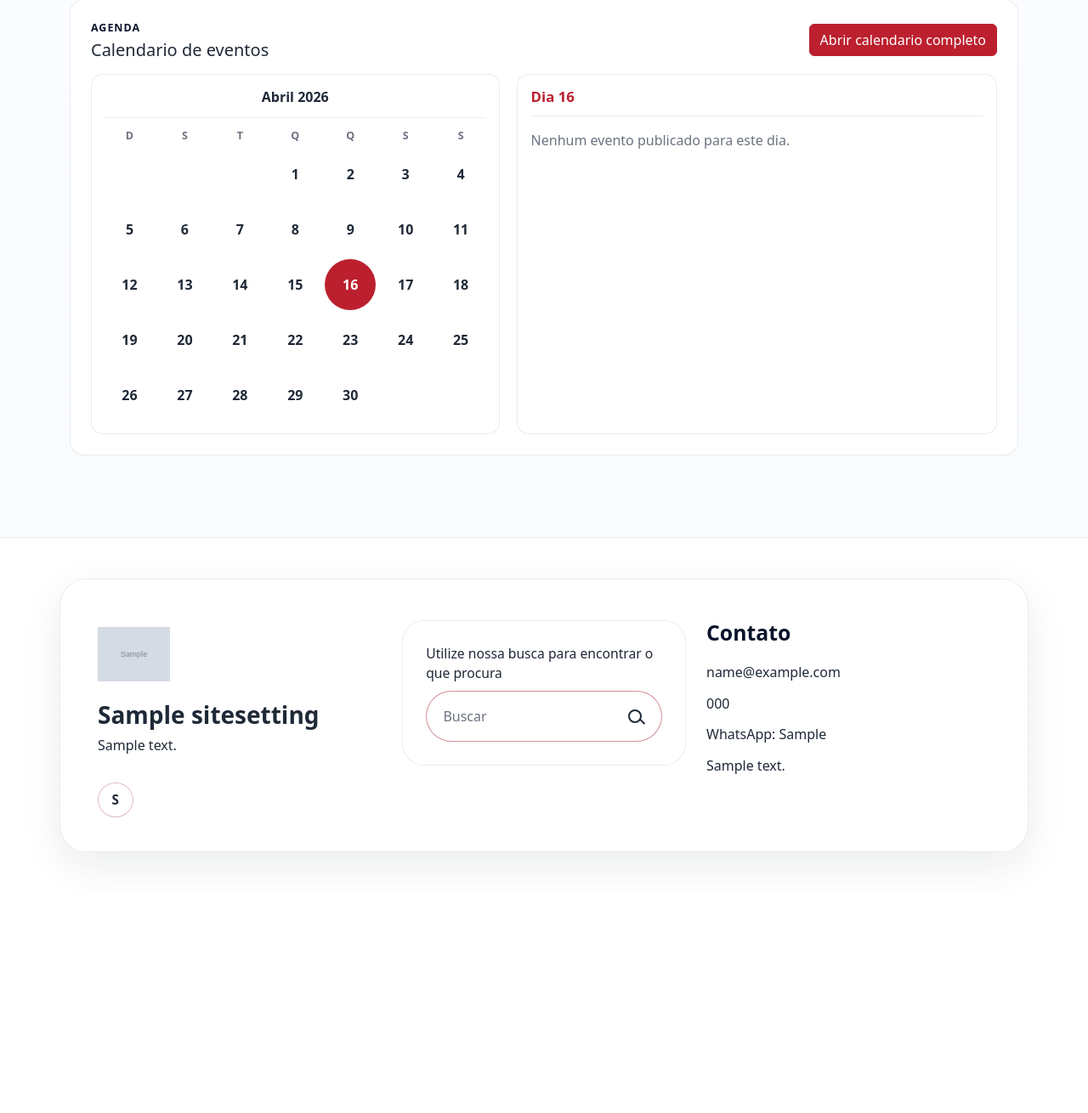
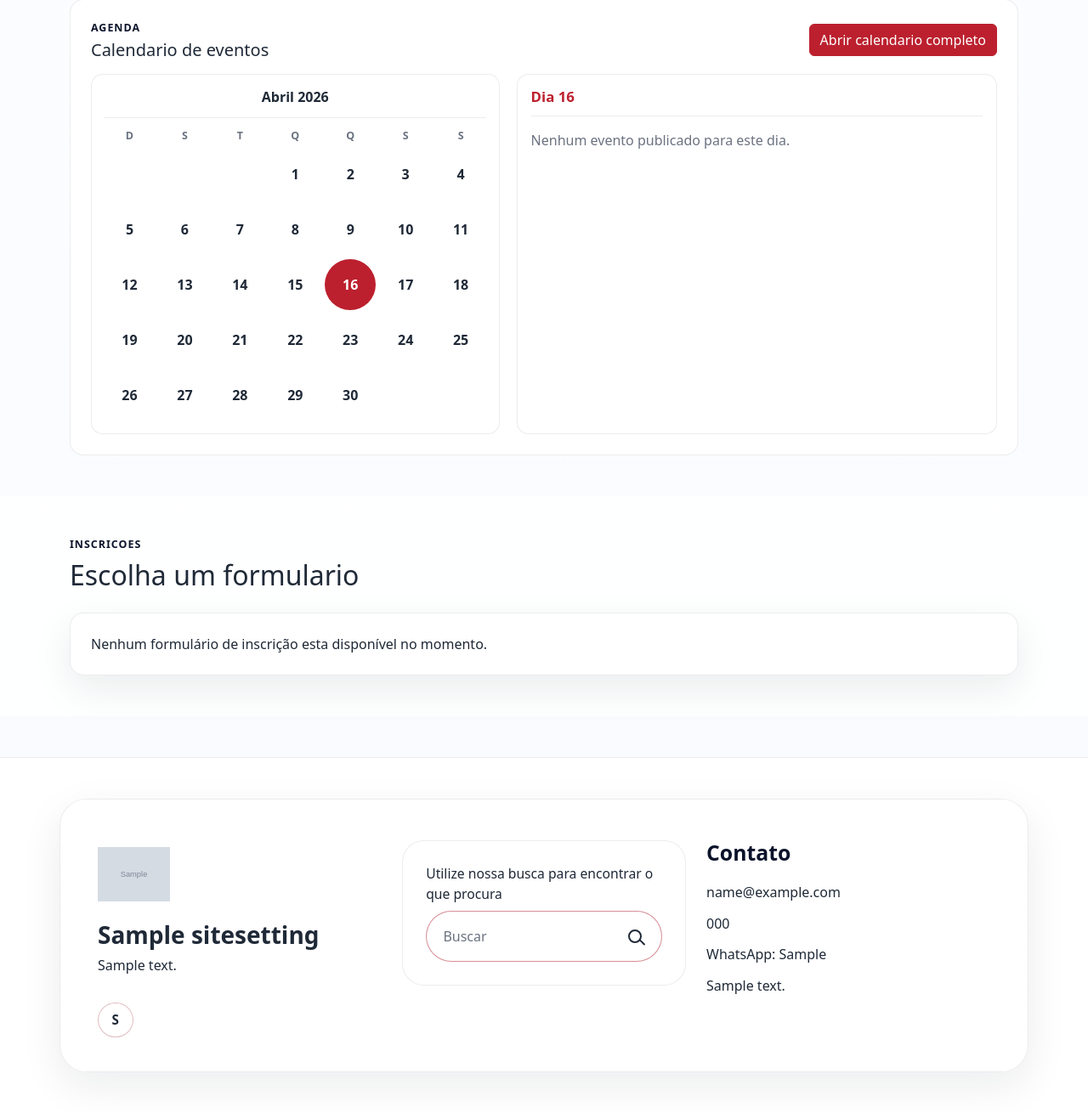
Before and after one commit to SCTMarica/PLATAFORMA-MARIC-, a Django app: page / in a window 1280 px wide. Shown: the part 1905-3215 px from the top of the page at 85% size. Before the commit the page ends 2915 px from the top, so only its background shows below. Run offline with Django 5.2, Linux system fonts and the light colour scheme; tables that the repository leaves empty hold one stand-in row (values such as "Sample post"); grey boxes marked "Sample" are stand-in pictures; some libraries are stand-ins or nearby versions.

Commit message:
feat: topico de inscrição adicionado na home

```diff
--- a/templates/core/home.html
+++ b/templates/core/home.html
@@ -205,6 +205,35 @@
     </div>
   </div>
 </section>
+
+<section class="py-5 bg-light-subtle">
+  <div class="container">
+    <div class="d-flex justify-content-between align-items-end mb-4">
+      <div>
+        <p class="section-eyebrow mb-2">Inscricoes</p>
+        <h2 class="mb-0">Escolha um formulario</h2>
+      </div
+    >
+    </div>
+    <div class="row g-4">
+      {% for form_item in signup_forms %}
+        <div class="col-md-6 col-xl-4">
+          <article class="content-card p-4 h-100">
+            <h2 class="h5 mb-2">{{ form_item.title }}</h2>
+            {% if form_item.description %}
+              <p class="text-secondary">{{ form_item.description }}</p>
+            {% endif %}
+            <a class="btn btn-primary" href="{{ form_item.get_absolute_url }}">Abrir formulario</a>
+          </article>
+        </div>
+      {% empty %}
+        <div class="col-12">
+          <div class="empty-state p-4 rounded-4">Nenhum formulário de inscrição esta disponível no momento.</div>
+        </div>
+      {% endfor %}
+    </div>
+  </div>
+</section>
 {% endblock %}
 
 {% block extra_scripts %}
```
